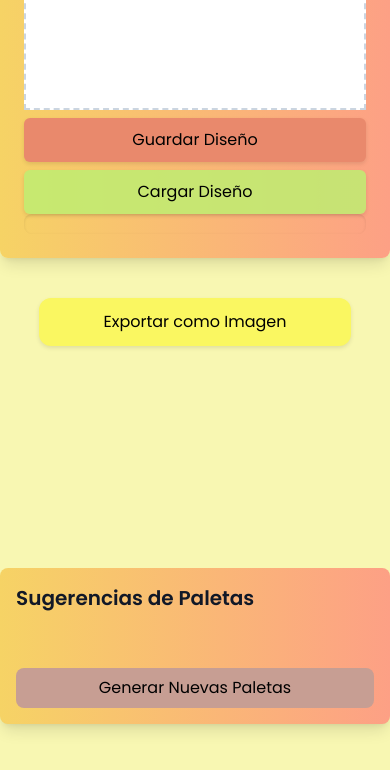
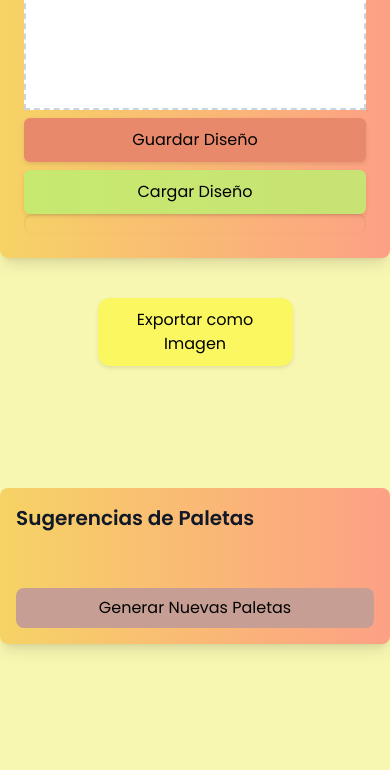
Before and after one commit to Luis-galvis/Design-Generator, a plain HTML site: page index.html in a window 390 px wide. Shown: the part 1767-2537 px from the top of the page. Drawn offline with nearby package versions, Linux system fonts and the light colour scheme.

Commit message:
arreglo de diseño responsive

```diff
--- a/styles.css
+++ b/styles.css
@@ -450,3 +450,47 @@ background: none;
         padding: 12px; /* Incrementa el padding para un mejor diseño */
     }
 }
+@media (max-width: 1506px) {
+    .paletas-container {
+        position: static;
+        margin: 200px auto;
+        z-index: 1;
+    }
+
+    .paleta {
+        flex: 1 1 calc(50% - 12px); /* Ajustar el ancho al 50% */
+    }
+
+    .color:hover {
+        transform: scale(1.03); /* Ajustar el efecto de escala */
+        box-shadow: 0 0 8px rgba(0, 0, 0, 0.2); /* Ajustar la sombra */
+    }
+
+    .imagenex {
+        width: 50%; /* Ajustar el ancho al 50% */
+        height: auto;
+        padding: 10px;
+    }
+}
+@media (max-width: 1366px) {
+    .paletas-container {
+        position: static;
+        margin: 200px auto;
+        z-index: 1;
+    }
+
+    .paleta {
+        flex: 1 1 calc(50% - 12px); /* Ajustar el ancho al 50% */
+    }
+
+    .color:hover {
+        transform: scale(1.03); /* Ajustar el efecto de escala */
+        box-shadow: 0 0 8px rgba(0, 0, 0, 0.2); /* Ajustar la sombra */
+    }
+
+    .imagenex {
+        width: 50%; /* Ajustar el ancho al 50% */
+        height: auto;
+        padding: 10px;
+    }
+}
```
